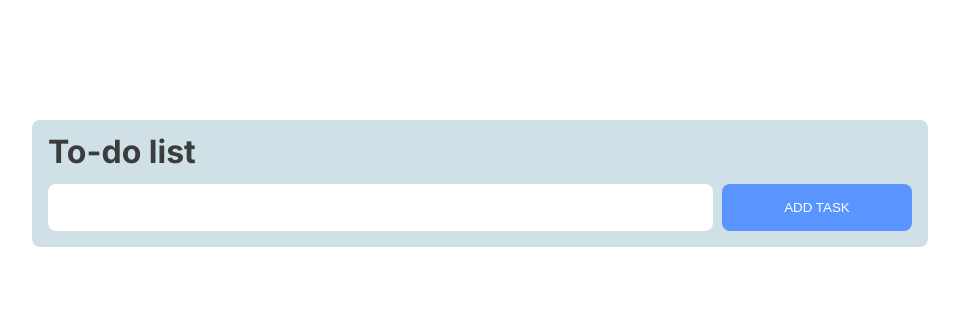
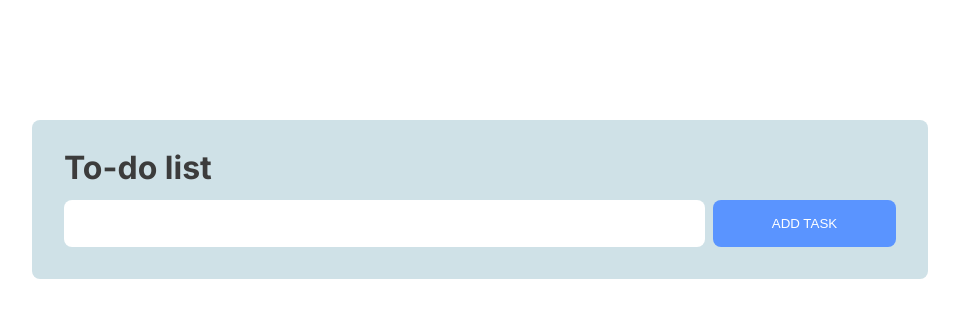
Before and after one commit to CatherineP37/To-do-list-app, a Django app: page / in a window 1280 px wide. Shown: the top 318 px of the page, without its empty margins (160-1119 px from the left). Run offline with Django 5.2, Linux system fonts and the light colour scheme; data that the repository does not hold is empty.

Commit message:
Increase padding of main section in CSS

```diff
--- a/task_list/static/style.css
+++ b/task_list/static/style.css
@@ -15,7 +15,7 @@ body {
 main {
     background-color: #CFE1E7;
     width: 70%;
-    padding: 1rem;
+    padding: 2rem;
     margin: 120px auto 0 auto;
     border-radius: 8px;
 }
```
